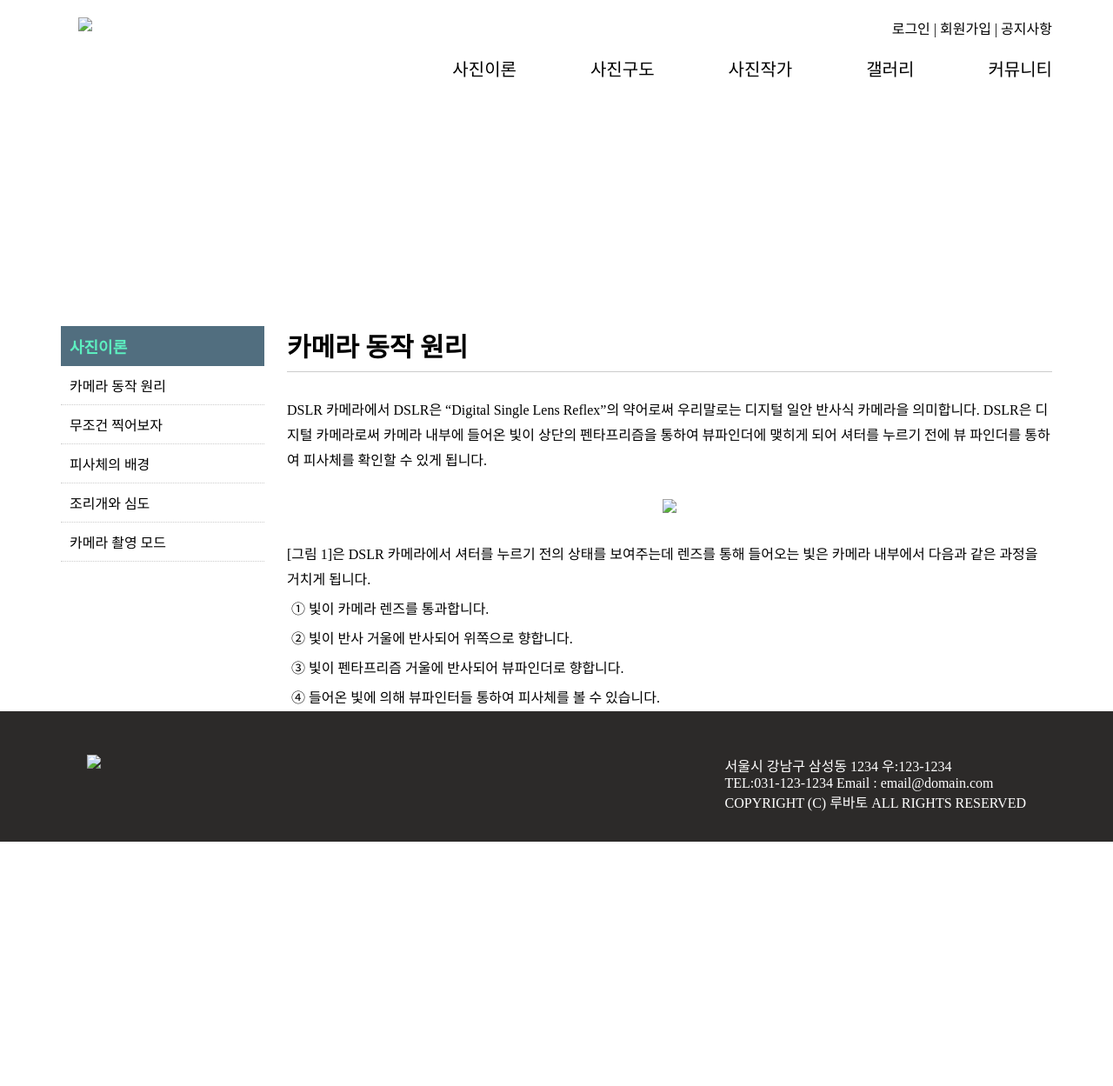
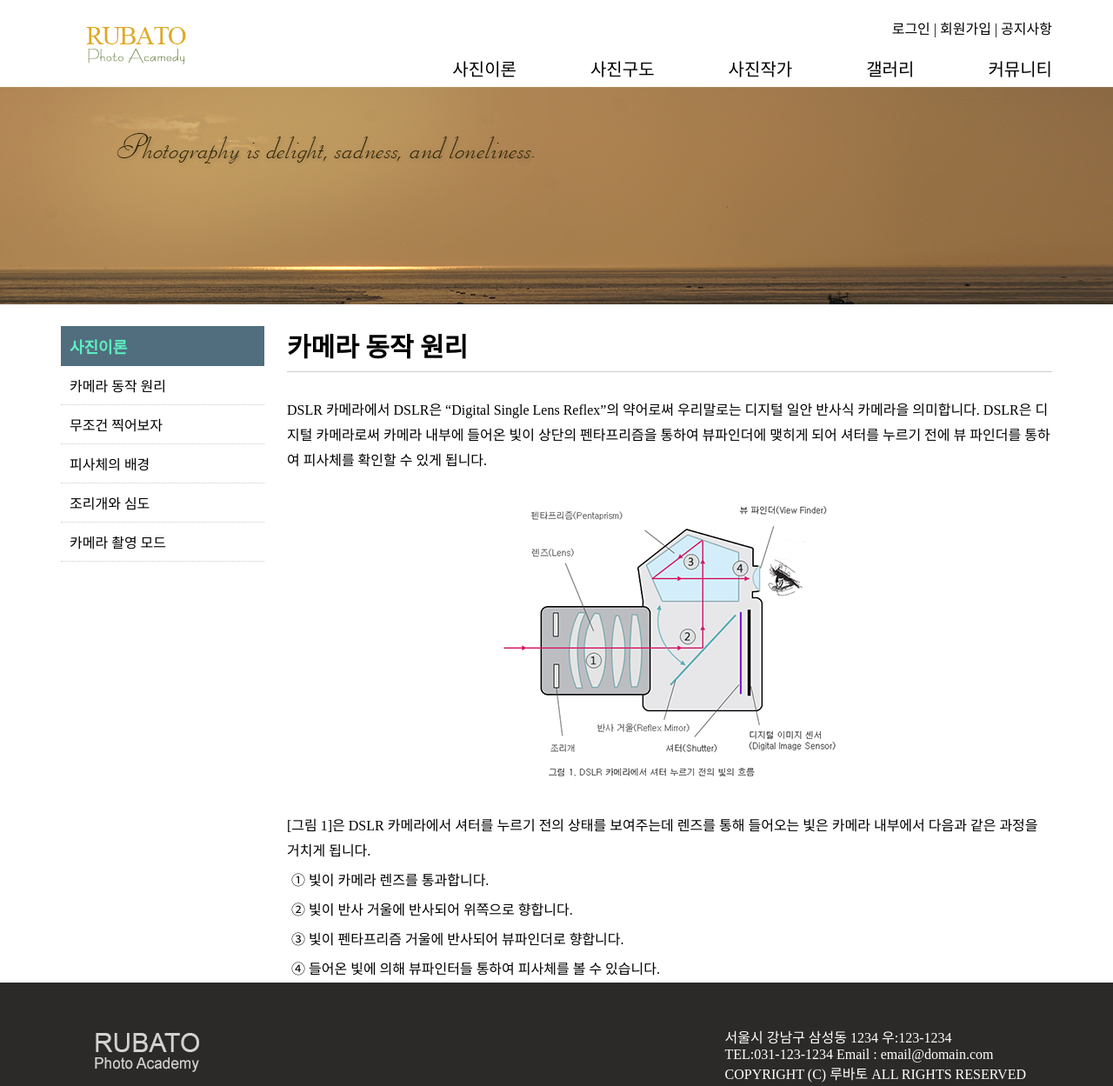
Before and after one commit to One3710/One3710.github.io, a plain HTML site: page 13주차 사진 아카데미.html in a window 1280 px wide. Shown: the whole page at 87% size. Before the commit the page ends 968 px from the top, so only its background shows below. Drawn offline with Linux system fonts and the light colour scheme.

Commit message:
13주차 수정

```diff
--- a/13주차 사진 아카데미.html
+++ b/13주차 사진 아카데미.html
@@ -67,7 +67,7 @@ footer {
 
 /*  main_img stylesheet */
 #main_img {
-      background-image: url('img/main_img.png');
+      background-image: url('main_img.png');
       background-repeat: no-repeat;
       background-position: top center;
 }
@@ -137,7 +137,7 @@ footer {
 
 <header>
       <div id="logo">
-            <img src="img/logo.png">
+            <img src="logo.png">
       </div>
       <nav id="menus">
             <div id="top_menu">
@@ -173,7 +173,7 @@ footer {
             <p>DSLR 카메라에서 DSLR은 “Digital Single Lens Reflex”의 약어로써 우리말로는 디지털 일안 반사식 카메라을 의미합니다. DSLR은 디지털 카메라로써 카메라 내부에 들어온 빛이 상단의 펜타프리즘을 통하여 뷰파인더에 맺히게 되어 셔터를 누르기 전에 뷰 파인더를 통하여 피사체를 확인할 수 있게 됩니다.</p>
 
             <div id='figure'>
-            <img src="img/dslr.png">
+            <img src="dslr.png">
       </div>
 
       <p>[그림 1]은 DSLR 카메라에서 셔터를 누르기 전의 상태를 보여주는데 렌즈를 통해 들어오는 빛은 카메라 내부에서 다음과 같은 과정을 거치게 됩니다.</p>
@@ -190,7 +190,7 @@ footer {
 <footer>
       <div id="footer_box">
       <div id="footer_logo">
-                  <img src="img/footer_logo.png">
+                  <img src="footer_logo.png">
             </div>
             <div id="address">
             <ul>
```
Also changed, not shown: dslr.png (added), footer_logo.png (added), logo.png (added), main_img.png (added).
